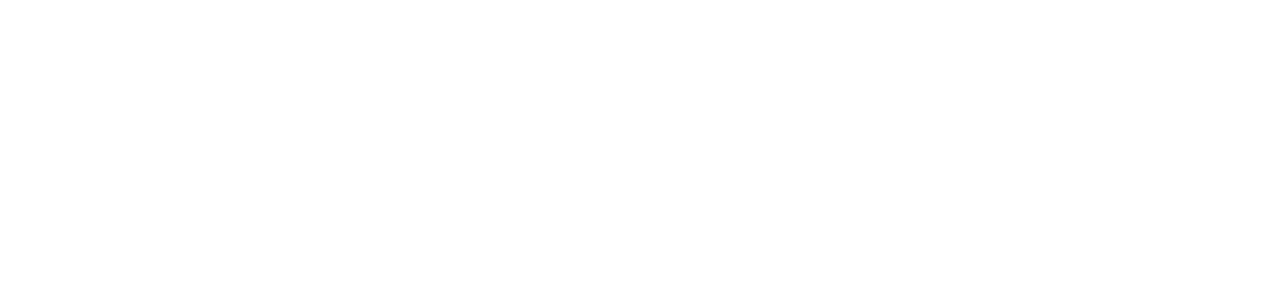
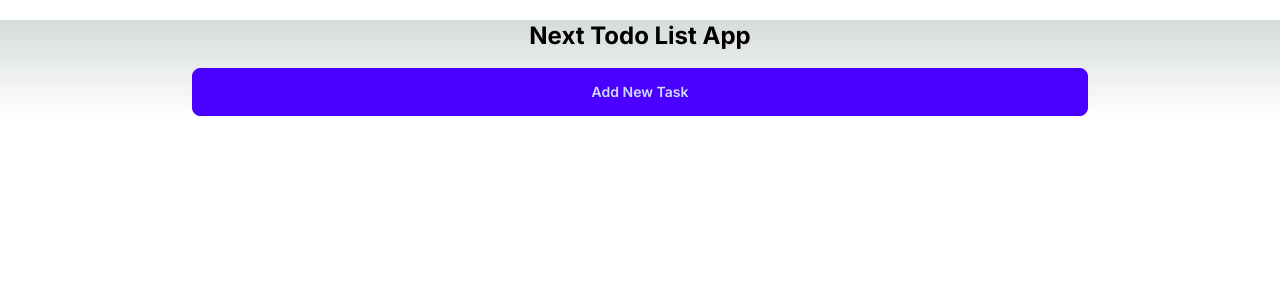
Before and after one commit to imhayatunnabi/next-todo-app, a Next.js app: page / in a window 1280 px wide. Shown: the top 300 px of the page. Built offline with nearby package versions, Linux system fonts and the light colour scheme.

Commit message:
Add task Button component and react icons has been added

```diff
--- /dev/null
+++ b/app/components/AddTask.tsx
@@ -0,0 +1,9 @@
+const AddTask = () => {
+  return (
+    <div>
+        <button className="btn btn-primary w-full">Add New Task</button>
+    </div>
+  )
+}
+
+export default AddTask
--- a/app/page.tsx
+++ b/app/page.tsx
@@ -1,8 +1,12 @@
 
+import AddTask from './components/AddTask';
 export default function Home() {
   return (
-    <main className="max-w-4xl">
-
+    <main className="max-w-4xl mx-auto mt-4">
+      <div className="text-center my-5 flex flex-col gap-4">
+        <h1 className="text-2xl font-bold">Next Todo List App</h1>
+        <AddTask></AddTask>
+      </div>
     </main>
   );
 }
--- a/package.json
+++ b/package.json
@@ -11,7 +11,8 @@
   "dependencies": {
     "next": "14.2.3",
     "react": "^18",
-    "react-dom": "^18"
+    "react-dom": "^18",
+    "react-icons": "^5.2.1"
   },
   "devDependencies": {
     "@types/node": "^20",
```
Also changed, not shown: 1 other file (tests, documents, lock files or other folders).
